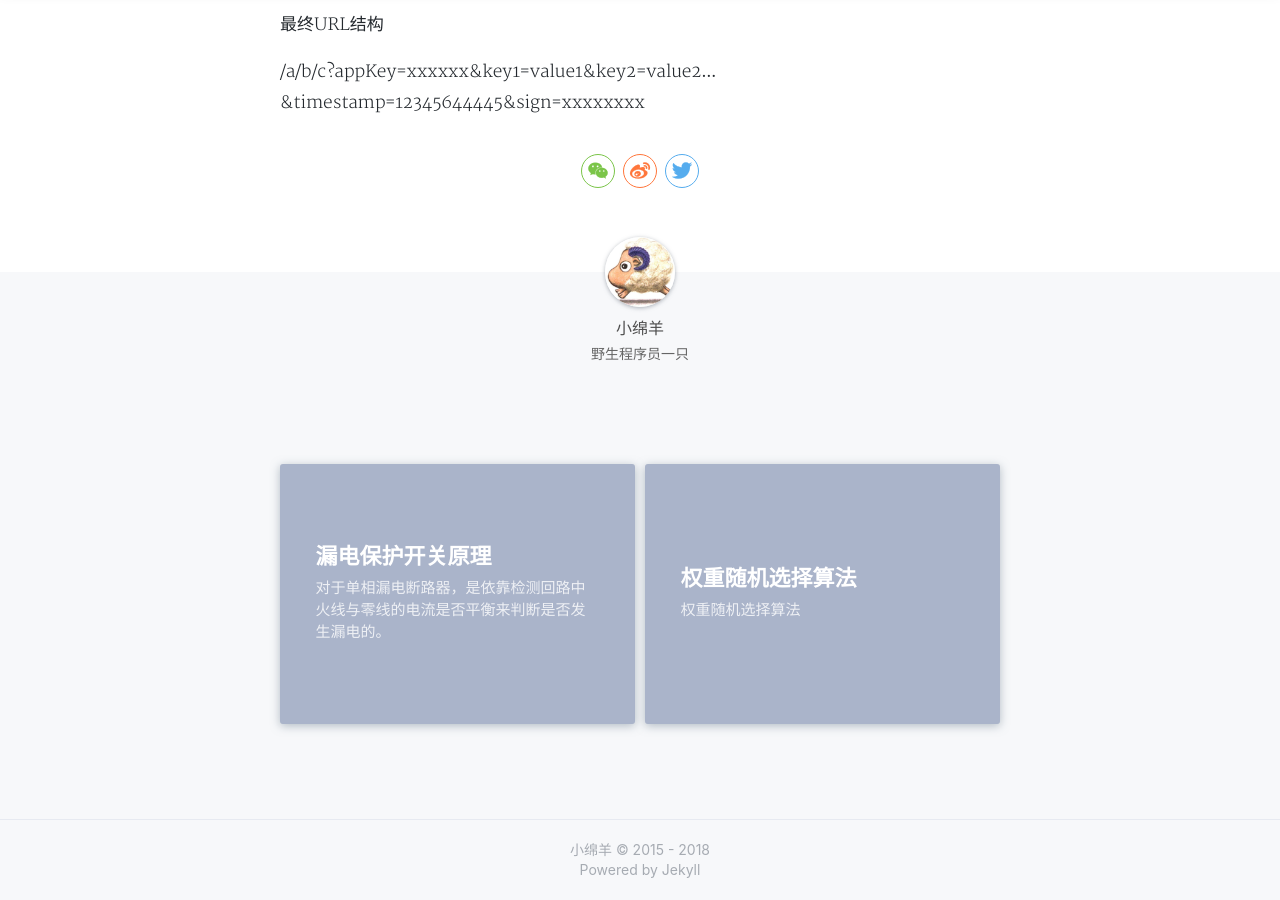
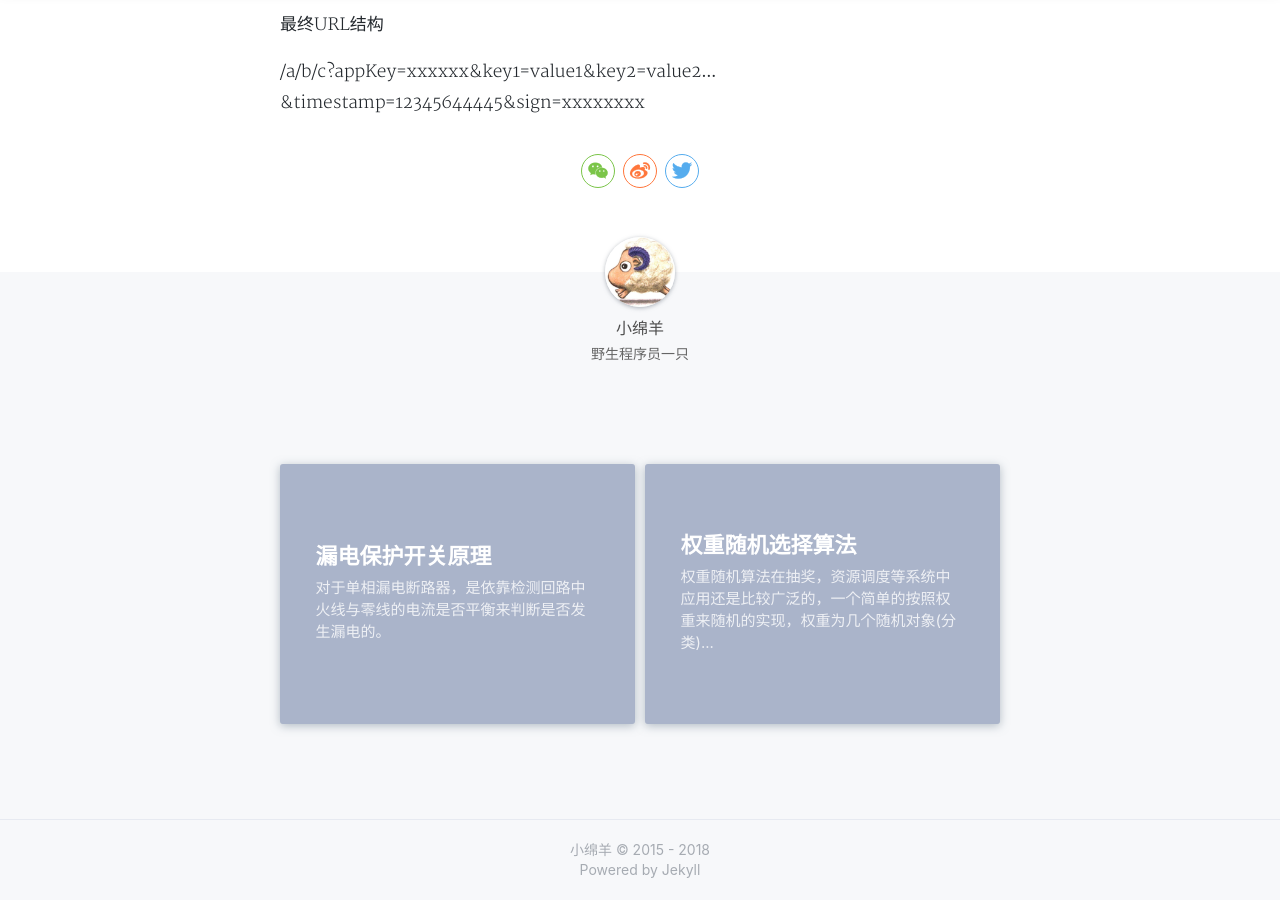
Before and after one commit to mingyangxiao/blog, a Jekyll site: the page built from _posts/2016-04-26-url-sign.md, in a window 1280 px wide and 900 px high, scrolled down 846 px. Built offline with Jekyll 4.4.1, drawn with Linux system fonts in a browser that asks for light colours; nearby versions of some CDN libraries; a style sheet for code colours, icons or effects is not loaded.

Commit message:
Update 2016-03-23-weighted-random-selection.md

```diff
--- a/_posts/2016-03-23-weighted-random-selection.md
+++ b/_posts/2016-03-23-weighted-random-selection.md
@@ -1,7 +1,6 @@
 ---
 layout: post
 title: 权重随机选择算法
-excerpt: 权重随机选择算法
 tags: 算法 Java 开发
 ---
 
```
